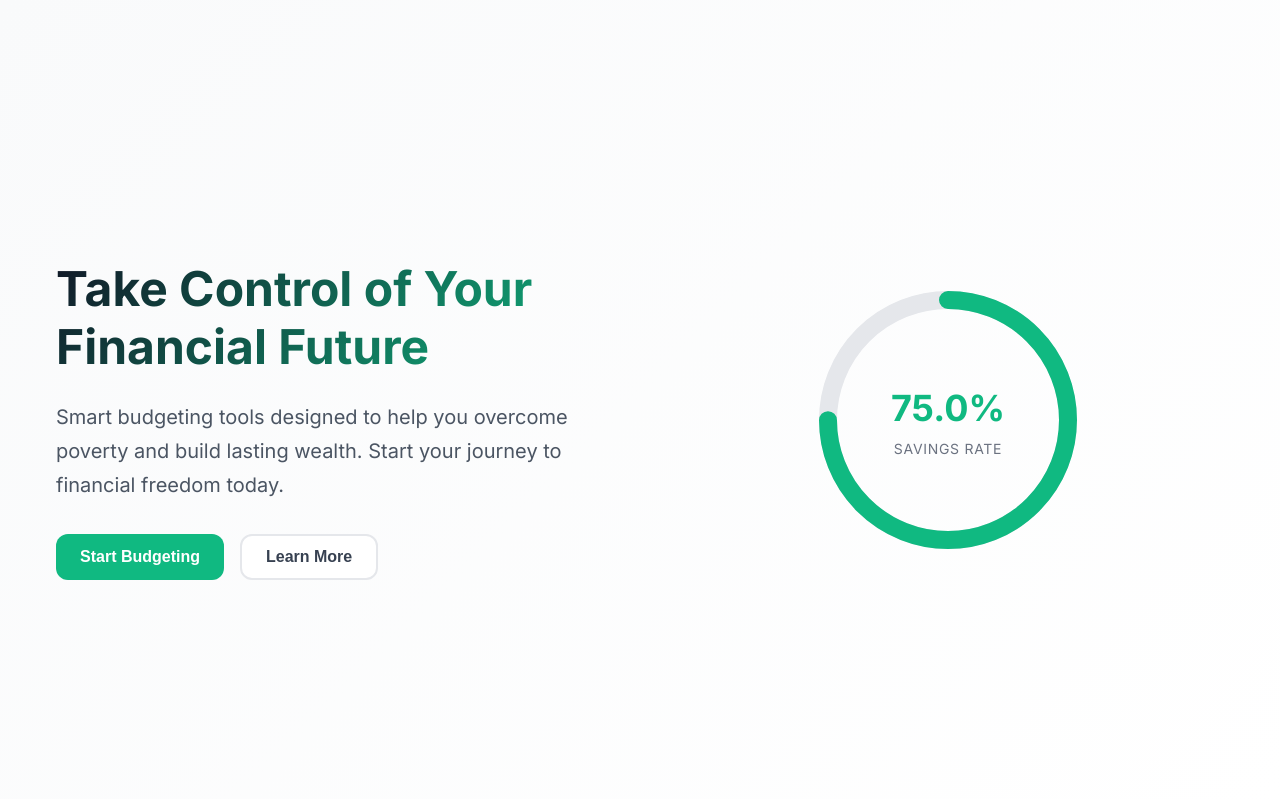
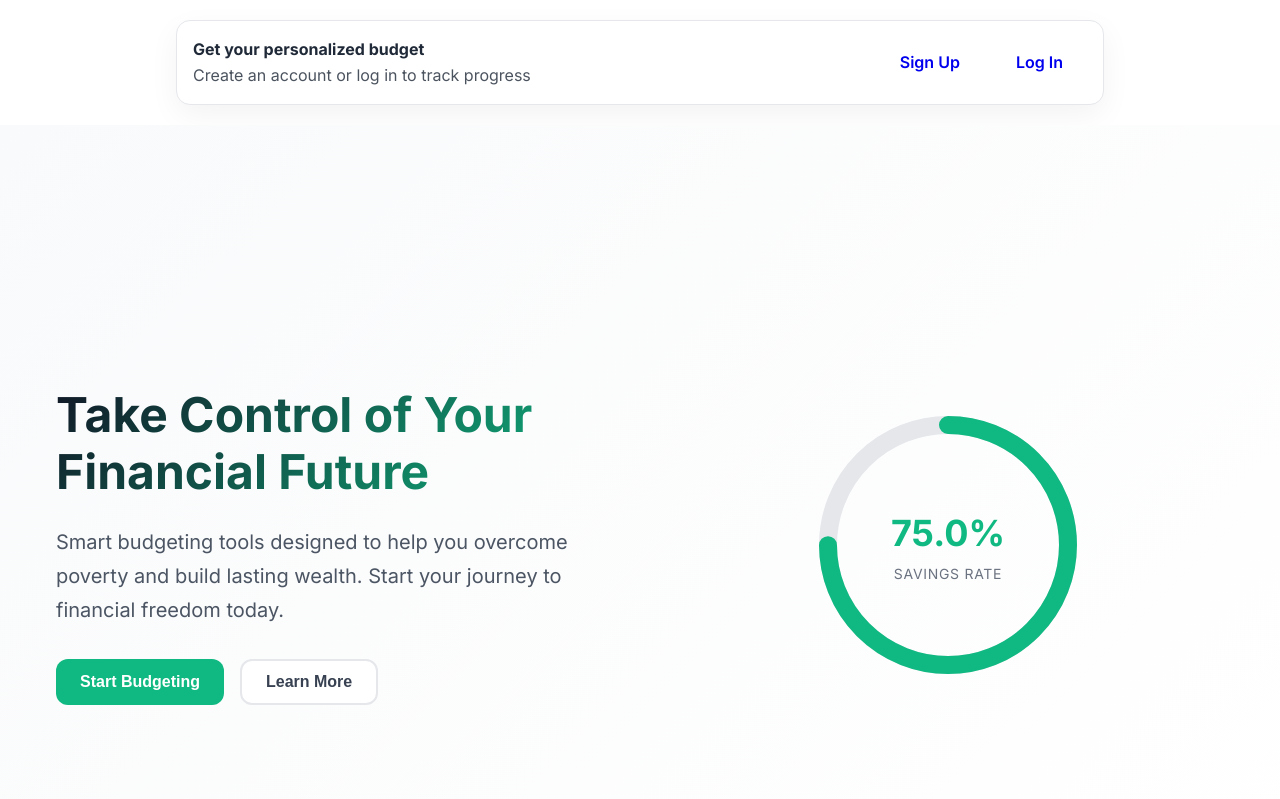
Before and after one commit to mrchidubem/budget_buddy, a Django app: page / in a window 1280 px wide, after a click on "About". Shown: the top 799 px of the page. Run offline with Django 5.2, Linux system fonts and the light colour scheme.

Commit message:
Mirror quick budget actions on index for authenticated users; add signup/login prompts for guests

```diff
--- a/templates/index.html
+++ b/templates/index.html
@@ -42,6 +42,55 @@
             </div>
         </div>
     </nav>
+
+    {% if request.user.is_authenticated %}
+    <section class="container" style="max-width:960px;margin:1.25rem auto;padding:0 1rem">
+        <div class="card" style="padding:1rem;border:1px solid #e5e7eb;border-radius:14px;background:#fff;box-shadow:0 10px 30px rgba(0,0,0,.05)">
+            <div style="display:flex;justify-content:space-between;align-items:center;gap:1rem;flex-wrap:wrap">
+                <div>
+                    <div style="font-weight:700">Welcome, {{ request.user.username }}</div>
+                    <div style="opacity:.8">Quick budget actions</div>
+                </div>
+                <div style="display:flex;gap:.5rem;flex-wrap:wrap">
+                    <a class="btn" href="/budget/home/" style="text-decoration:none">Open Dashboard</a>
+                    <a class="btn" href="/budget/logout/" style="text-decoration:none">Logout</a>
+                </div>
+            </div>
+            <div style="margin-top:1rem;display:grid;gap:1rem;grid-template-columns:1fr;">
+                <form method="post" action="/budget/set-goal/">
+                    {% csrf_token %}
+                    <label style="display:block;margin-bottom:.25rem">Set Budget Goal</label>
+                    <div style="display:flex;gap:.5rem;flex-wrap:wrap">
+                        <input type="number" name="goal_amount" step="0.01" min="0" placeholder="Amount" style="padding:.6rem;border:1px solid #e5e7eb;border-radius:10px;flex:1 1 180px" />
+                        <button class="btn" type="submit">Save Goal</button>
+                    </div>
+                </form>
+                <form method="post" action="/budget/add-expense/">
+                    {% csrf_token %}
+                    <label style="display:block;margin-bottom:.25rem">Add Expense</label>
+                    <div style="display:flex;gap:.5rem;flex-wrap:wrap">
+                        <input type="number" name="amount" step="0.01" min="0.01" placeholder="Amount" style="padding:.6rem;border:1px solid #e5e7eb;border-radius:10px;flex:1 1 140px" />
+                        <input type="text" name="description" placeholder="Description (optional)" style="padding:.6rem;border:1px solid #e5e7eb;border-radius:10px;flex:2 1 260px" />
+                        <button class="btn" type="submit">Add</button>
+                    </div>
+                </form>
+            </div>
+        </div>
+    </section>
+    {% else %}
+    <section class="container" style="max-width:960px;margin:1.25rem auto;padding:0 1rem">
+        <div class="card" style="padding:1rem;border:1px solid #e5e7eb;border-radius:14px;background:#fff;box-shadow:0 10px 30px rgba(0,0,0,.05);display:flex;justify-content:space-between;align-items:center;gap:1rem;flex-wrap:wrap">
+            <div>
+                <div style="font-weight:700">Get your personalized budget</div>
+                <div style="opacity:.8">Create an account or log in to track progress</div>
+            </div>
+            <div style="display:flex;gap:.5rem;flex-wrap:wrap">
+                <a class="btn" href="/budget/signup/" style="text-decoration:none">Sign Up</a>
+                <a class="btn" href="/budget/login/" style="text-decoration:none">Log In</a>
+            </div>
+        </div>
+    </section>
+    {% endif %}
 
     <!-- Hero Section -->
     <section class="hero" id="home">
```
